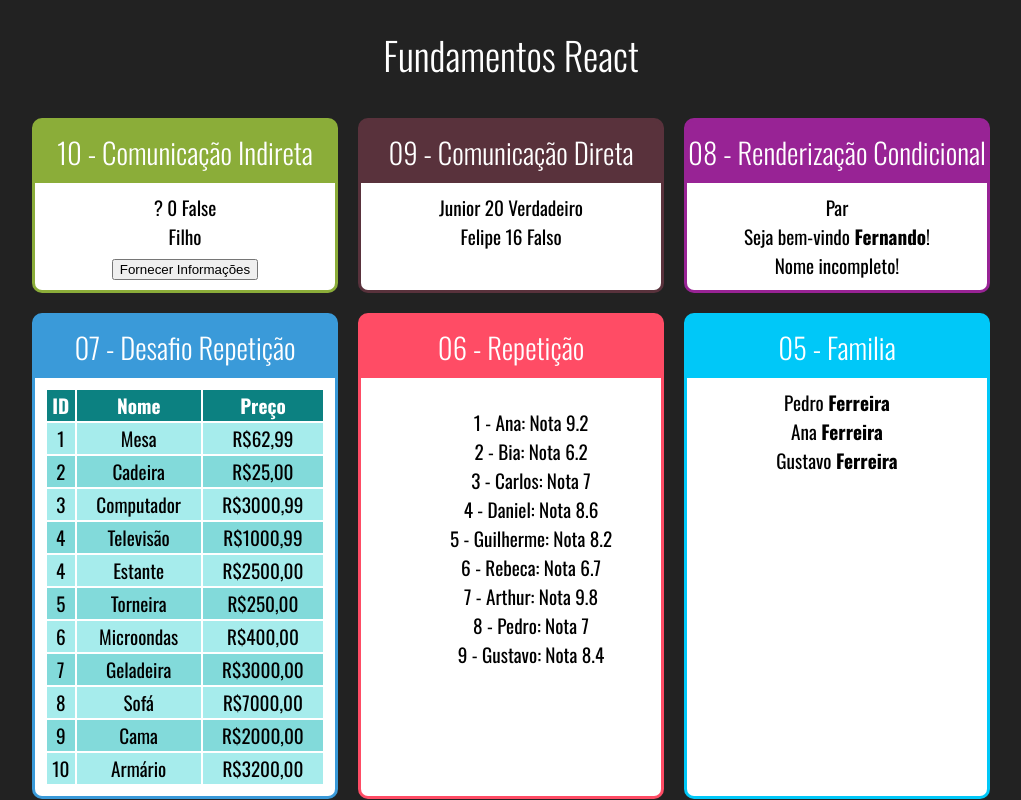
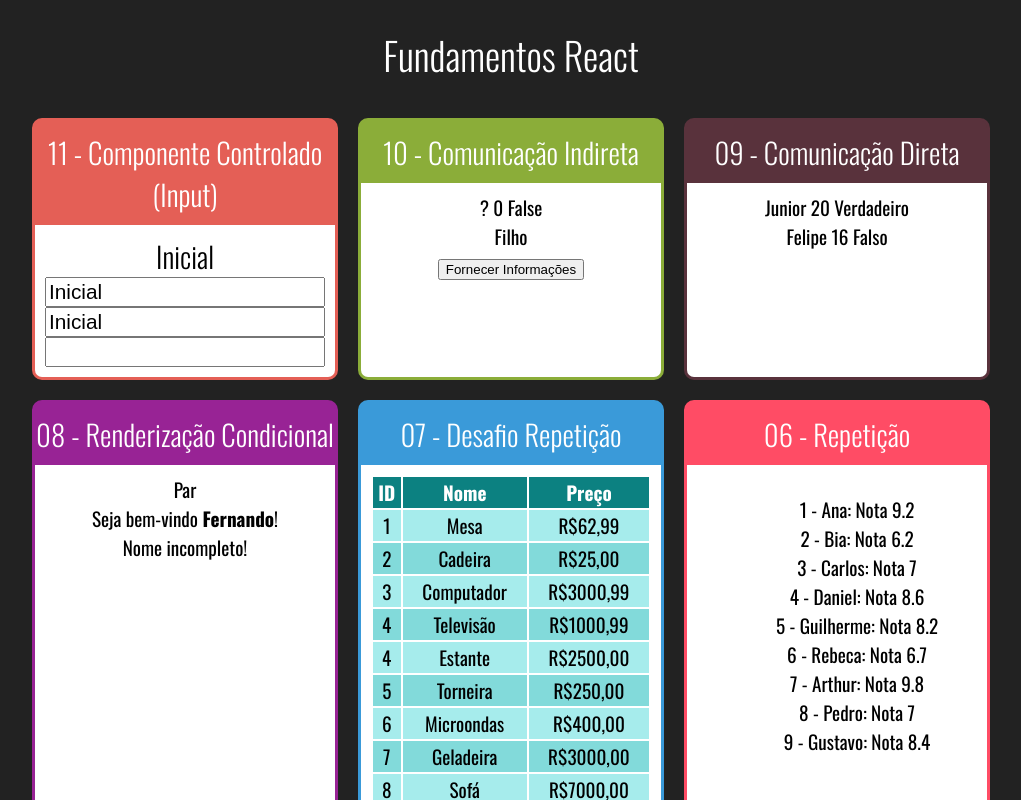
Before and after one commit to vinidimo/fundamentos-react, a React (Create React App) app: page / in a window 1280 px wide. Shown: the top 800 px of the page, without its empty margins (129-1150 px from the left). Built offline with nearby package versions, Linux system fonts and the light colour scheme.

Commit message:
21 fev 2023

```diff
--- a/package.json
+++ b/package.json
@@ -8,7 +8,7 @@
     "@testing-library/user-event": "^13.5.0",
     "react": "^18.2.0",
     "react-dom": "^18.2.0",
-    "react-scripts": "5.0.1",
+    "react-scripts": "^5.0.1",
     "web-vitals": "^2.1.4"
   },
   "scripts": {
--- a/src/App.jsx
+++ b/src/App.jsx
@@ -12,6 +12,7 @@
 import UsuarioInfo from "./components/condicional/UsuarioInfo";
 import DiretaPai from "./components/comunicacao/DiretaPai";
 import IndiretaPai from "./components/comunicacao/IndiretaPai";
+import Input from "./components/formulario/Input";
 
 import Card from "./components/layout/Card"
 import "./App.css"
@@ -21,6 +22,10 @@
         <div className="App">
             <h1>Fundamentos React</h1>
             <div className="Cards">
+                <Card titulo="11 - Componente Controlado (Input)" color="#E45F56">
+                    <Input />
+                </Card>
+
                 <Card titulo="10 - Comunicação Indireta" color="#8BAD39">
                     <IndiretaPai />
                 </Card>
--- /dev/null
+++ b/src/components/formulario/Input.css
@@ -0,0 +1,3 @@
+.Input input {
+    font-size: 1.3rem;
+}
--- /dev/null
+++ b/src/components/formulario/Input.jsx
@@ -0,0 +1,22 @@
+import "./Input.css";
+import React, { useState} from "react";
+
+export default function (props) {
+
+    const [valor, setValor] = useState("Inicial")
+
+    function quandoMudar(e) {
+        setValor(e.target.value);
+    }
+
+    return (
+        <div className="Input">
+            <h2>{valor}</h2>
+            <div style={{display: "flex", flexDirection: "column"}}>
+                <input value={valor} onChange={quandoMudar} />
+                <input value={valor} readOnly />
+                <input value={undefined} />
+            </div>
+        </div>
+    )
+}
```
Also changed, not shown: 1 other file (tests, documents, lock files or other folders).
